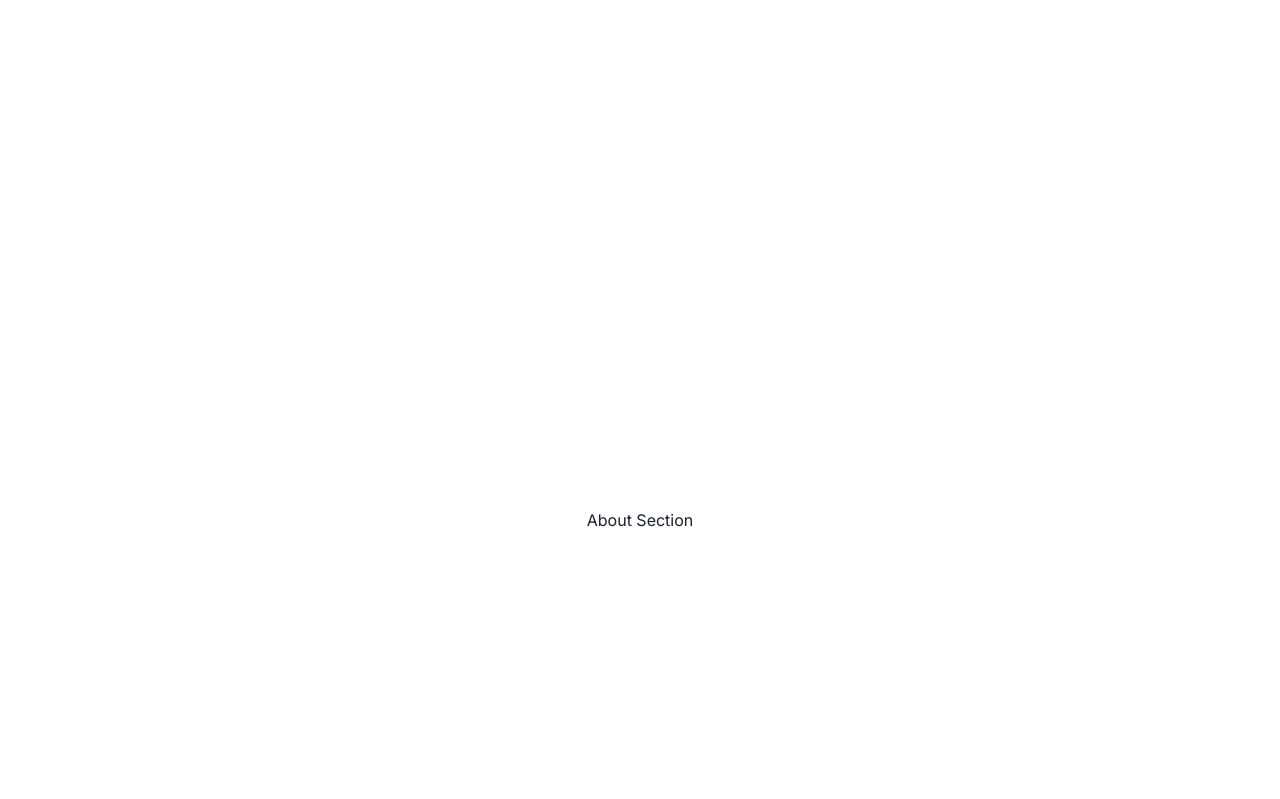
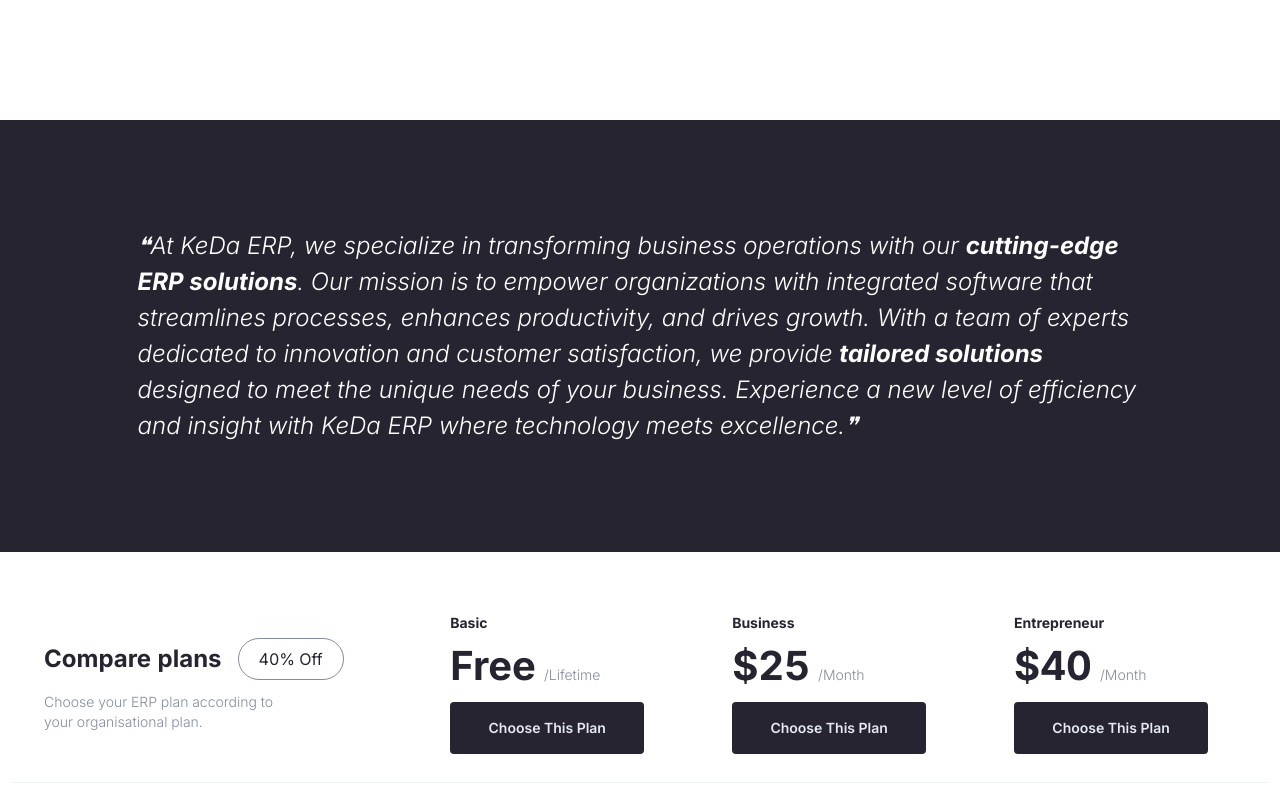
Before and after one commit to harleykwen/kedatech-test-landing-page, a React (Vite) app: page / in a window 1280 px wide. Shown: the part 680-1479 px from the top of the page. Built offline with nearby package versions, Linux system fonts and the light colour scheme.

Commit message:
slicing about section

```diff
--- a/src/pages/Landing/components/About.tsx
+++ b/src/pages/Landing/components/About.tsx
@@ -1,14 +1,20 @@
 import React from 'react'
-import { Flex } from '@chakra-ui/react'
+import { Center, Container, Flex, Text } from '@chakra-ui/react'
 
 const About: React.FC = () => {
     return (
-        <Flex
-            minHeight='100vh'
-            justifyContent='center'
-            alignItems='center'
-        >
-            About Section
+        <Flex backgroundColor='#252430'>
+            <Container padding='108px 12px' maxWidth='container.xl'>
+                <Flex as={Center}>
+                    <Text
+                        fontStyle='italic'
+                        color='white'
+                        fontWeight='300'
+                        fontSize='24px'
+                        width={{ base: '100%', sm: '80%' }}
+                    >❝At KeDa ERP, we specialize in transforming business operations with our <b>cutting-edge ERP solutions</b>. Our mission is to empower organizations with integrated software that streamlines processes, enhances productivity, and drives growth. With a team of experts dedicated to innovation and customer satisfaction, we provide <b>tailored solutions</b> designed to meet the unique needs of your business. Experience a new level of efficiency and insight with KeDa ERP where technology meets excellence.❞</Text>
+                </Flex>
+            </Container>
         </Flex>
     )
 }
```
